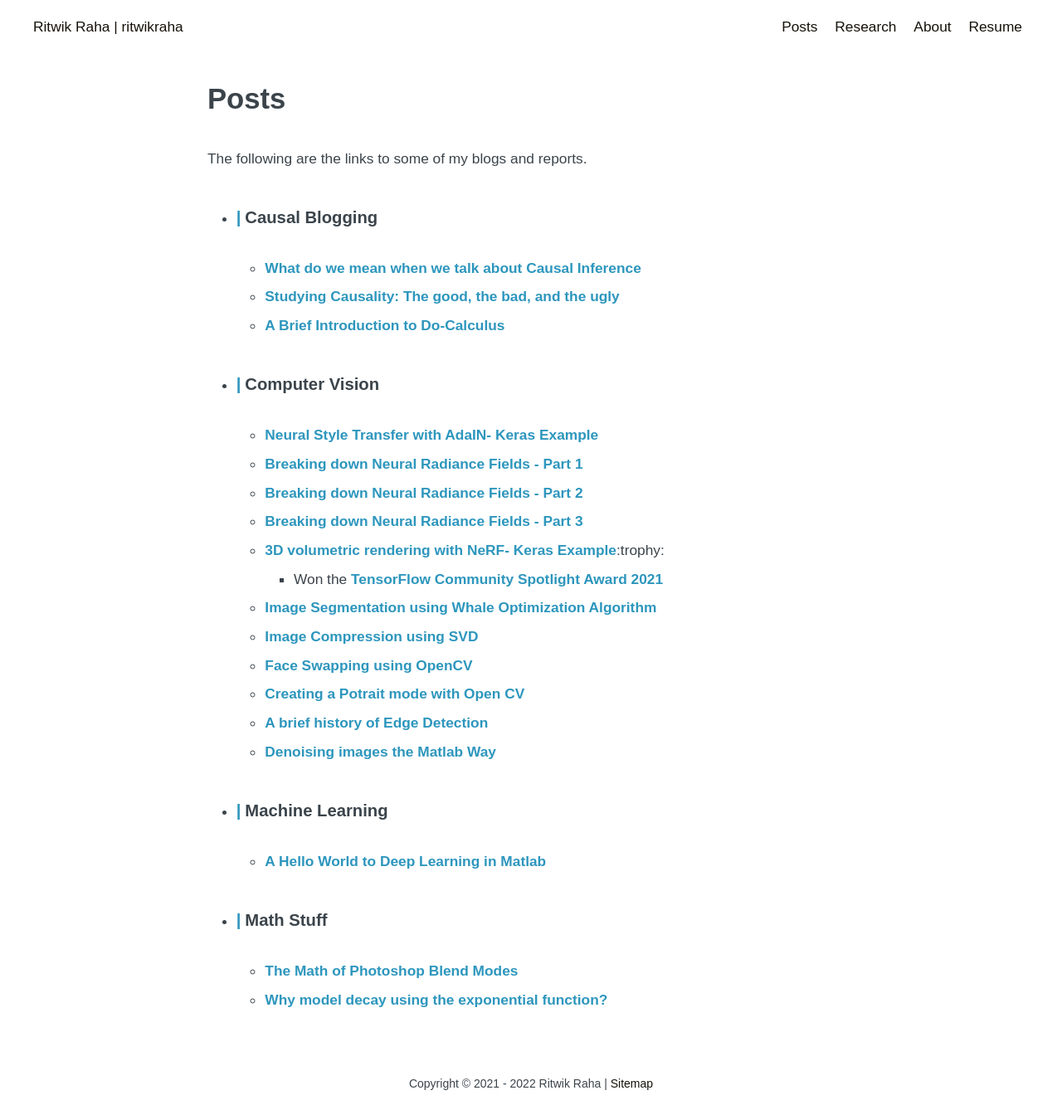
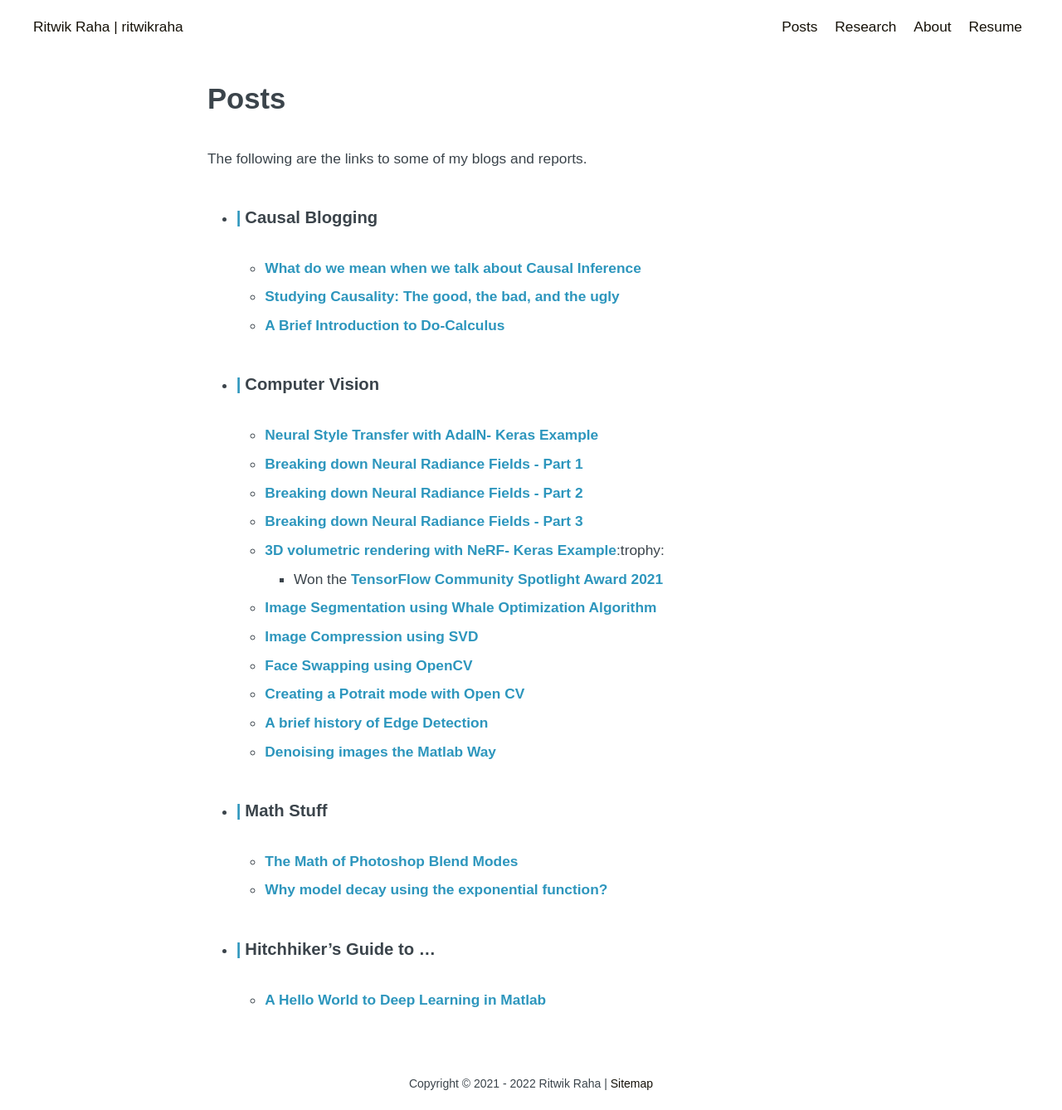
Before and after one commit to ritwikraha/ritwikraha.github.io, a Jekyll site: the page built from blogs.md, in a window 1280 px wide. Shown: the whole page at 83% size. Built offline with Jekyll 4.4.1, drawn with Linux system fonts in a browser that asks for light colours.

Commit message:
restructured stuff

```diff
--- a/blogs.md
+++ b/blogs.md
@@ -25,9 +25,9 @@ The following are the links to some of my blogs and reports.
   * [A brief history of Edge Detection](https://medium.com/@ritwikraha.nsec/a-brief-history-of-edge-detection-b2008f2ff3c4)
   * [Denoising images the Matlab Way](https://medium.com/@ritwikraha.nsec/denoising-images-the-matlab-way-5b2de6ae5efe)
 
-* ### Machine Learning
-  * [A Hello World to Deep Learning in Matlab](https://medium.com/@ritwikraha.nsec/a-hello-world-to-deep-learning-in-matlab-20f0f87acfa9)
-
 * ### Math Stuff
   * [The Math of Photoshop Blend Modes](math-of-photoshop-blend-modes)
   * [Why model decay using the exponential function?](/why-exponential-decay)
+
+* ### Hitchhiker's Guide to ...
+  * [A Hello World to Deep Learning in Matlab](https://medium.com/@ritwikraha.nsec/a-hello-world-to-deep-learning-in-matlab-20f0f87acfa9)
```
